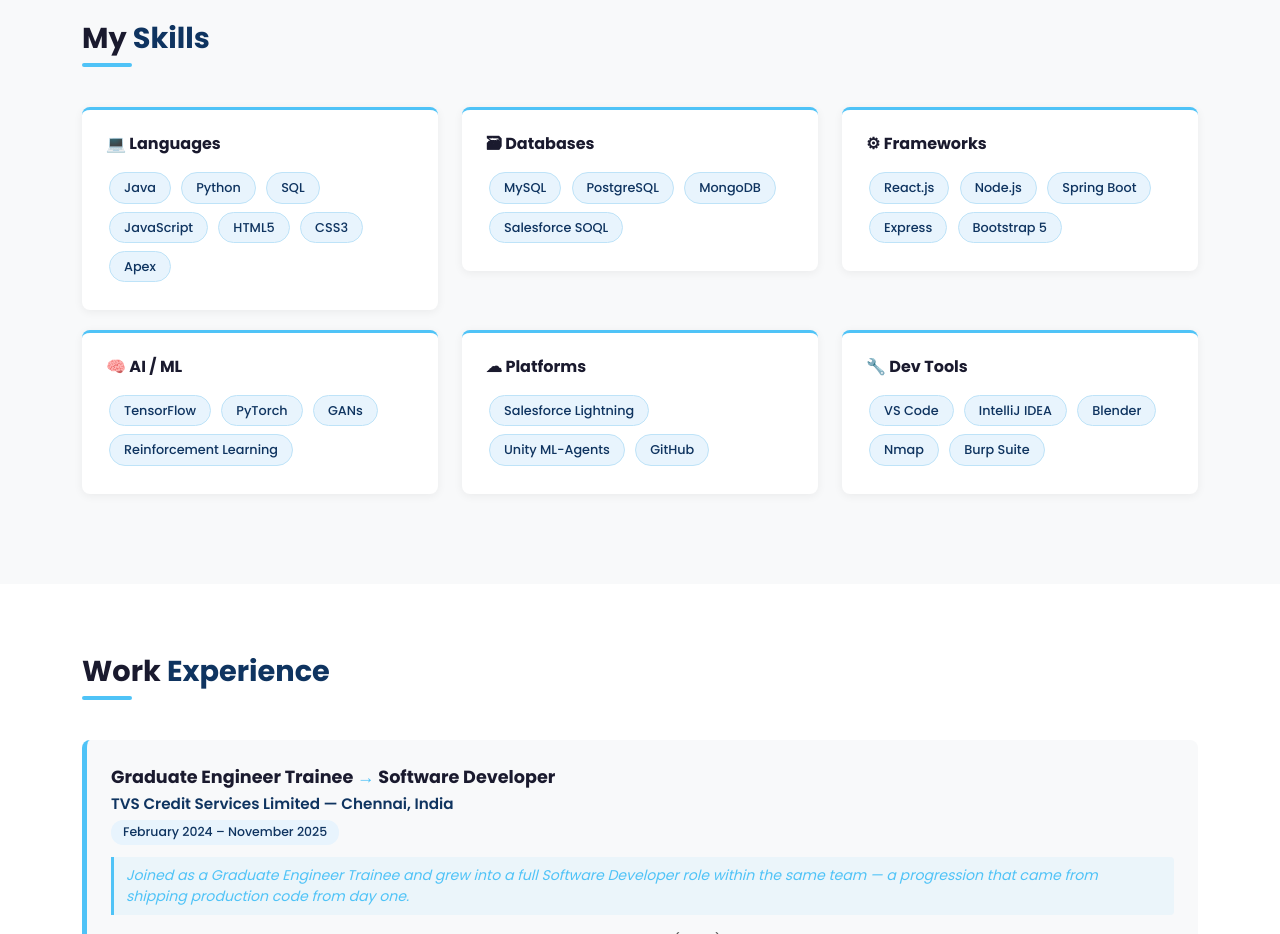
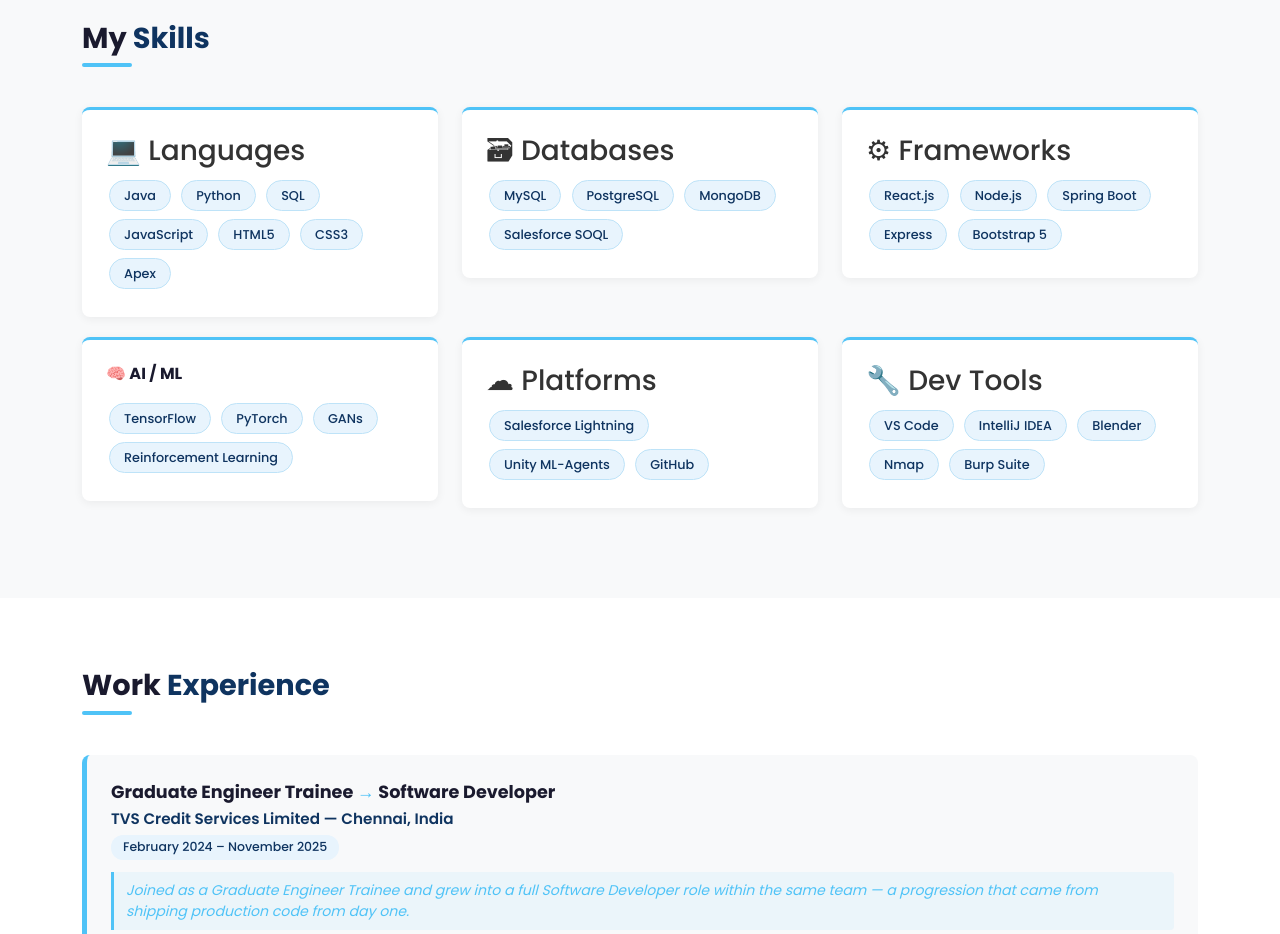
Before and after one commit to sasu3303/Personal-Homepage, a website with bundled scripts: page index.html in a window 1280 px wide. Shown: the part 1500-2434 px from the top of the page. Built offline with nearby package versions, Linux system fonts and the light colour scheme.

Commit message:
Change headings from h5 to h3 for skill sections
I noticed you jump from &lt;h2&gt; to &lt;h5&gt;, skipping &lt;h3&gt; and &lt;h4&gt;. I tried to see if this was just for stylistic reasons, but it does not appear to be. The W3C validator caught this as an error because it can negatively impact accessibility features like screen readers and crawlers. If it is for stylistic reasons and not for structural reasons you can change it to a &lt;p&gt; or &lt;span&gt;, or change it to &lt;h3&gt; and style it through the CSS.

```diff
--- a/index.html
+++ b/index.html
@@ -147,7 +147,7 @@
         <div class="row">
           <div class="col-md-4">
             <div class="skill-box">
-              <h5>&#128187; Languages</h5>
+              <h3>&#128187; Languages</h3>
               <span class="skill-pill">Java</span>
               <span class="skill-pill">Python</span>
               <span class="skill-pill">SQL</span>
@@ -159,7 +159,7 @@
           </div>
           <div class="col-md-4">
             <div class="skill-box">
-              <h5>&#128451; Databases</h5>
+              <h3>&#128451; Databases</h3>
               <span class="skill-pill">MySQL</span>
               <span class="skill-pill">PostgreSQL</span>
               <span class="skill-pill">MongoDB</span>
@@ -168,7 +168,7 @@
           </div>
           <div class="col-md-4">
             <div class="skill-box">
-              <h5>&#9881; Frameworks</h5>
+              <h3>&#9881; Frameworks</h3>
               <span class="skill-pill">React.js</span>
               <span class="skill-pill">Node.js</span>
               <span class="skill-pill">Spring Boot</span>
@@ -187,7 +187,7 @@
           </div>
           <div class="col-md-4">
             <div class="skill-box">
-              <h5>&#9729; Platforms</h5>
+              <h3>&#9729; Platforms</h3>
               <span class="skill-pill">Salesforce Lightning</span>
               <span class="skill-pill">Unity ML-Agents</span>
               <span class="skill-pill">GitHub</span>
@@ -195,7 +195,7 @@
           </div>
           <div class="col-md-4">
             <div class="skill-box">
-              <h5>&#128295; Dev Tools</h5>
+              <h3>&#128295; Dev Tools</h3>
               <span class="skill-pill">VS Code</span>
               <span class="skill-pill">IntelliJ IDEA</span>
               <span class="skill-pill">Blender</span>
```
